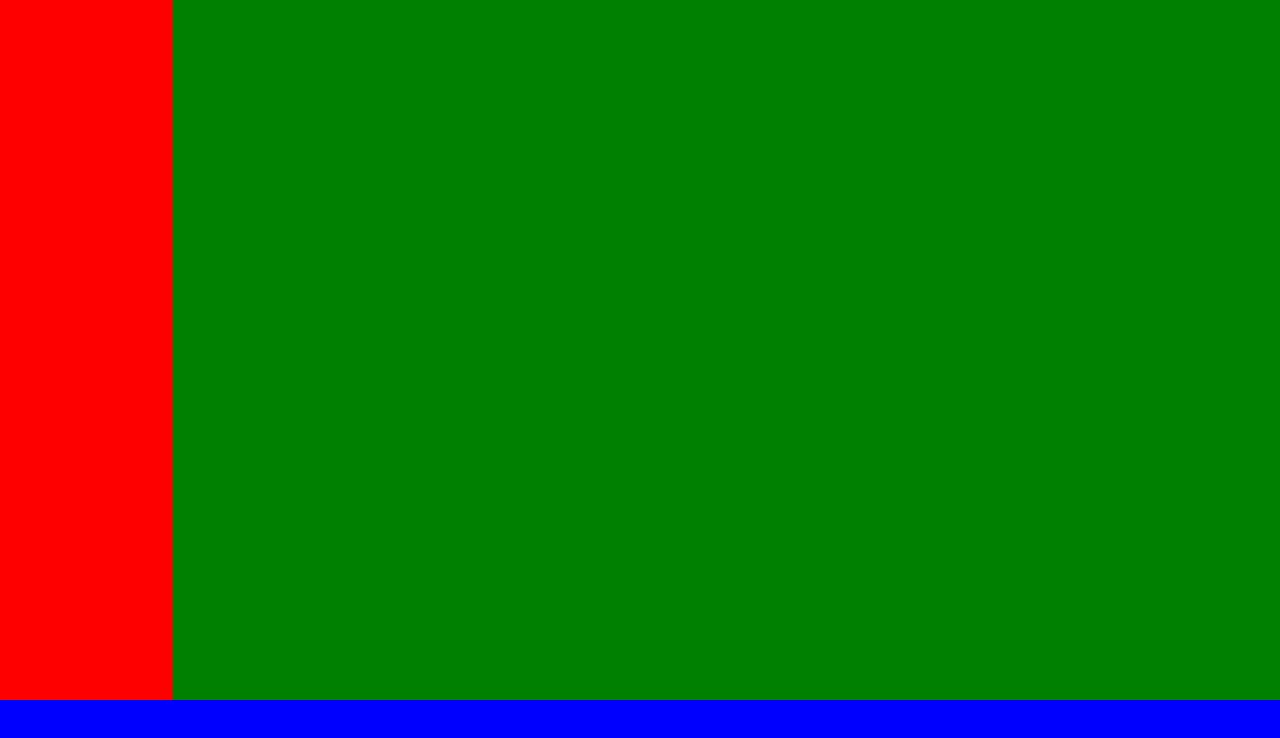
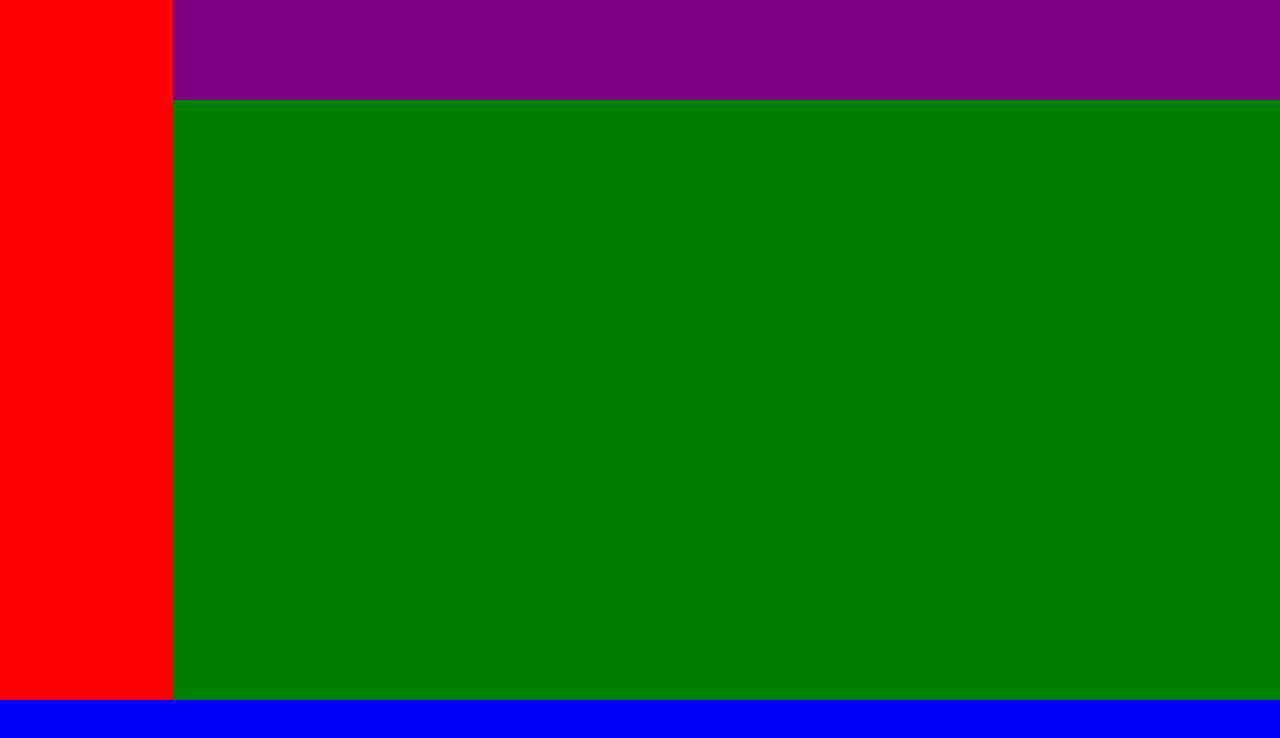
Before and after one commit to ManfrediMauroMarrone/html-css-spotifyweb, a plain HTML site: page index.html in a window 1280 px wide. Drawn offline with Linux system fonts and the light colour scheme.

Commit message:
aggiunto nav

```diff
--- a/style.css
+++ b/style.css
@@ -20,6 +20,11 @@
     height: calc(100vh - 100px);
 }
 
+.nav{
+    height: 100px;
+    background-color: purple;
+}
+
 .player{
     height: 100px;
     background-color: blue;
```
